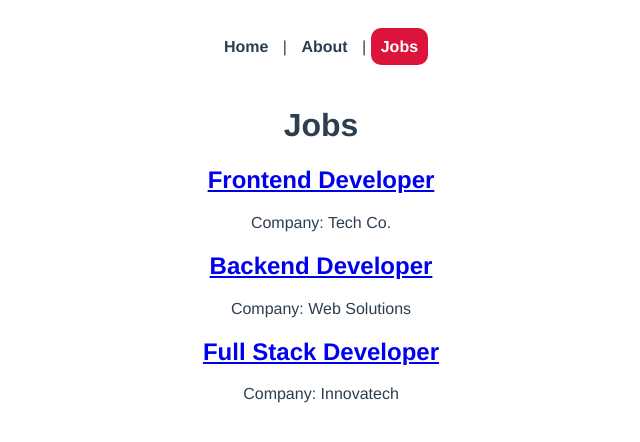
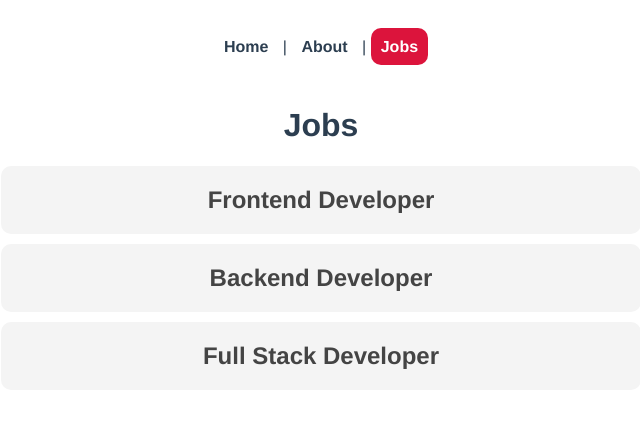
Before and after one commit to shayd2110/Vue-tut, a Vue app in the folder ninja-jobs_router/: page /jobs in a window 1280 px wide. Shown: the top 442 px of the page, without its empty margins (319-959 px from the left). Built offline with nearby package versions, Linux system fonts and the light colour scheme.

Commit message:
Add class to job items and comment out company display in JobsView

```diff
--- a/ninja-jobs_router/src/views/jobs/JobsView.vue
+++ b/ninja-jobs_router/src/views/jobs/JobsView.vue
@@ -1,10 +1,10 @@
 <template>
   <h1>Jobs</h1>
-  <div v-for="job in jobs" :key="job.id">
+  <div v-for="job in jobs" :key="job.id" class="job">
     <router-link :to="{ name: 'JobDetails', params: { id: job.id } }">
       <h2>{{ job.title }}</h2>
     </router-link>
-    <p>Company: {{ job.company }}</p>
+    <!-- <p>Company: {{ job.company }}</p> -->
   </div>
 </template>
 
```
